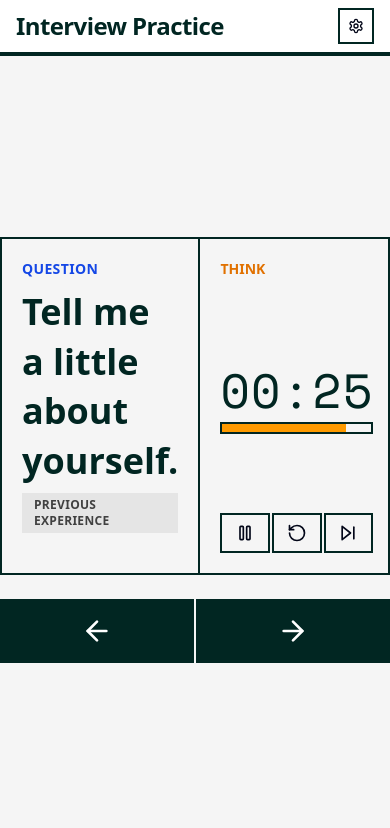
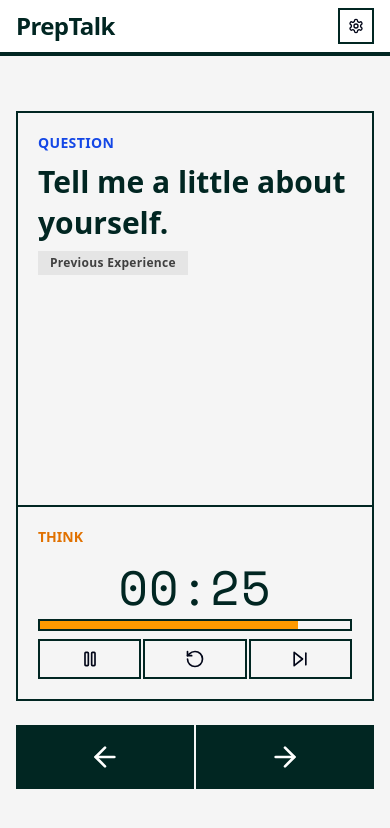
Before and after one commit to heyvj99/PrepTalk, a React (Vite) app: page / in a window 390 px wide. Shown: the top 828 px of the page. Built offline with nearby package versions, Linux system fonts and the light colour scheme; a web font is replaced by a local one.

Commit message:
Making the layout responsive and and fixing the filter errors for topic

```diff
--- a/src/components/Layout.tsx
+++ b/src/components/Layout.tsx
@@ -1,6 +1,6 @@
 import { useNavigate, Outlet } from "react-router-dom";
 import { Button } from "./ui/button";
-import { History, Settings as SettingsIcon } from "lucide-react";
+import { Settings as SettingsIcon } from "lucide-react";
 
 export function Layout() {
   const navigate = useNavigate();
@@ -9,7 +9,7 @@ export function Layout() {
       {/* Top bar */}
       <div className="flex justify-between items-center px-4 py-2 border-b-4 border-black bg-white">
         <span className="font-extrabold text-2xl tracking-tight text-black">
-          Interview Practice
+          PrepTalk
         </span>
         <div className="flex gap-2">
           <Button
@@ -23,7 +23,7 @@ export function Layout() {
         </div>
       </div>
       {/* Main content */}
-      <div className="flex-1 flex flex-col items-center justify-center">
+      <div className="p-4 flex-1 flex flex-col items-center justify-center">
         <Outlet />
       </div>
     </div>
--- a/src/components/QuestionScreen.tsx
+++ b/src/components/QuestionScreen.tsx
@@ -2,7 +2,6 @@ import { useState, useEffect } from "react";
 import { Button } from "./ui/button";
 import { Timer } from "./Timer";
 import { useSettings } from "./SettingsContext";
-// import { useActivityHistory } from "./ActivityHistoryContext";
 import { questions as allQuestions } from "../data/questions";
 import { ArrowLeft, ArrowRight } from "lucide-react";
 
@@ -72,27 +71,35 @@ export function QuestionScreen() {
 
   const currentQuestion = filteredQuestions[questionIdx];
 
+  // TEMPORARY GUARD to prevent crash and show a message
+  if (!currentQuestion) {
+    return (
+      <div className="p-5 text-red-500">
+        Error: No question found for the selected topic ('{topic}') at index{" "}
+        {questionIdx}. Please check your topic filters and question data.
+      </div>
+    );
+  }
+
   return (
     <div className="w-full flex flex-col items-center justify-center">
-      <div className="border-2 border-black w-full h-[40vh] max-w-3xl flex flex-row overflow-hidden">
+      <div className="border-2 border-black w-full h-[40vh] max-w-3xl flex flex-row max-[650px]:flex-col max-[650px]:h-[70vh] overflow-hidden">
         {/* Question Section */}
-        <div className="flex-1 flex flex-col justify-start p-5 min-h-[260px] border-r-2 border-black">
+        <div className="flex-1 max-[650px]:flex-col flex flex-col justify-start p-5 min-h-[260px] max-[650px]:min-h-0 max-[650px]:h-auto border-r-2 border-black max-[650px]:border-r-0 max-[650px]:border-b-2">
           <span className="text-blue-700 font-bold text-sm mb-2 uppercase tracking-wide">
             Question
           </span>
           <div className="flex flex-col justify-center items-start">
-            <p className="text-4xl font-bold leading-snug text-left text-black">
+            <p className="text-4xl max-[500px]:text-3xl font-bold leading-snug text-left text-black">
               {currentQuestion.text}
             </p>
-            <span className="mt-2 px-3 py-1 text-xs bg-neutral-200 text-neutral-700 font-semibold uppercase tracking-wide">
-              {currentQuestion.topic
-                .replace(/^(.)/, (c) => c.toUpperCase())
-                .replace(/_/g, " ")}
+            <span className="mt-2 px-3 py-1 text-xs bg-neutral-200 text-neutral-700 font-semibold tracking-wide">
+              {currentQuestion.topic.replace(/_/g, " ")}
             </span>
           </div>
         </div>
         {/* Timer Section */}
-        <div className="w-64 bg-neutral-100 flex flex-col items-start justify-start p-0">
+        <div className="w-[33%] max-[650px]:w-full max-[650px]:h-auto bg-neutral-100 flex flex-col items-start justify-start p-0">
           {!noAnswering && (
             <Timer
               key={key}
--- a/src/components/Settings.tsx
+++ b/src/components/Settings.tsx
@@ -16,10 +16,10 @@ const ANSWERING_OPTIONS = [
 
 const TOPIC_OPTIONS = [
   { label: "All", value: "all" },
-  { label: "Previous Experience", value: "previous" },
-  { label: "Behavioral Questions", value: "behavioral" },
-  { label: "Situational Questions", value: "situational" },
-  { label: "Culture Fit Questions", value: "culture" },
+  { label: "Previous Experience", value: "Previous Experience" },
+  { label: "Behavioral Questions", value: "Behavioral Question" },
+  { label: "Situational Questions", value: "Situational Question" },
+  { label: "Culture Fit Questions", value: "Culture Fit" },
 ];
 
 export function SettingsModal({
@@ -66,7 +66,7 @@ export function SettingsModal({
 
   return (
     <div
-      className="fixed z-50 flex items-center justify-center bg-black bg-opacity-10"
+      className="fixed p-4 z-50 flex items-center justify-center"
       role="dialog"
       aria-modal="true"
       aria-labelledby="settings-title"
--- a/src/components/SettingsContext.tsx
+++ b/src/components/SettingsContext.tsx
@@ -16,16 +16,27 @@ const SETTINGS_KEY = "interview_settings";
 export function SettingsProvider({ children }: { children: React.ReactNode }) {
   const [thinkingDuration, setThinkingDuration] = useState(30);
   const [answeringDuration, setAnsweringDuration] = useState(120);
-  const [topic, setTopic] = useState("all");
+  const [topic, _setTopic] = useState("all");
+
+  const setTopic = (newTopic: string) => {
+    _setTopic(newTopic);
+  };
 
   useEffect(() => {
     const saved = localStorage.getItem(SETTINGS_KEY);
     if (saved) {
-      const parsed = JSON.parse(saved);
-      if (parsed.thinkingDuration) setThinkingDuration(parsed.thinkingDuration);
-      if (parsed.answeringDuration)
-        setAnsweringDuration(parsed.answeringDuration);
-      if (parsed.topic) setTopic(parsed.topic);
+      try {
+        const parsed = JSON.parse(saved);
+        if (typeof parsed.thinkingDuration === "number")
+          setThinkingDuration(parsed.thinkingDuration);
+        if (typeof parsed.answeringDuration === "number")
+          setAnsweringDuration(parsed.answeringDuration);
+        if (typeof parsed.topic === "string") {
+          setTopic(parsed.topic);
+        }
+      } catch (e) {
+        localStorage.removeItem(SETTINGS_KEY);
+      }
     }
   }, []);
 
--- a/src/components/Timer.tsx
+++ b/src/components/Timer.tsx
@@ -13,45 +13,65 @@ export function Timer({ duration, onComplete, phase, onSkip }: TimerProps) {
   const [paused, setPaused] = useState(false);
   const intervalRef = useRef<NodeJS.Timeout | null>(null);
 
-  // Reset timer on duration change
+  // Reset timer and clear old interval when duration changes
   useEffect(() => {
     setTimeLeft(duration);
     setPaused(false);
+    if (intervalRef.current) {
+      clearInterval(intervalRef.current);
+      intervalRef.current = null;
+    }
   }, [duration]);
 
-  // Handle timer interval
+  // Handle timer interval for counting down
   useEffect(() => {
-    if (paused) {
-      if (intervalRef.current) clearInterval(intervalRef.current);
+    if (paused || timeLeft <= 0) {
+      if (intervalRef.current) {
+        clearInterval(intervalRef.current);
+        intervalRef.current = null;
+      }
       return;
     }
+
     intervalRef.current = setInterval(() => {
-      setTimeLeft((prev) => {
-        if (prev <= 1) {
-          clearInterval(intervalRef.current!);
-          onComplete();
-          return 0;
-        }
-        return prev - 1;
-      });
+      setTimeLeft((prev) => prev - 1); // Only update timeLeft here
     }, 1000);
+
     return () => {
-      if (intervalRef.current) clearInterval(intervalRef.current);
+      if (intervalRef.current) {
+        clearInterval(intervalRef.current);
+        intervalRef.current = null;
+      }
     };
-    // eslint-disable-next-line
-  }, [paused, onComplete]);
+  }, [paused, timeLeft]); // Reruns if paused state changes or timeLeft changes (to stop at 0)
 
-  const percent = (timeLeft / duration) * 100;
+  // Effect to call onComplete when timeLeft reaches 0
+  useEffect(() => {
+    if (timeLeft === 0) {
+      // Ensure any lingering interval is cleared (belt and suspenders)
+      if (intervalRef.current) {
+        clearInterval(intervalRef.current);
+        intervalRef.current = null;
+      }
+      onComplete(); // Called safely in an effect after timeLeft has updated
+    }
+  }, [timeLeft, onComplete]); // Reruns if timeLeft changes or onComplete prop changes
+
+  const percent = duration > 0 ? (timeLeft / duration) * 100 : 0;
 
   const handlePause = () => {
-    if (timeLeft === 0) {
-      // If timer is at 0, reset to full duration when resuming
+    if (timeLeft === 0 && duration > 0) {
       setTimeLeft(duration);
     }
     setPaused((p) => !p);
   };
 
-  const handleReset = () => setTimeLeft(duration);
+  const handleReset = () => {
+    if (duration > 0) {
+      setTimeLeft(duration);
+      setPaused(false);
+    }
+  };
 
   const handleSkip = () => {
     if (phase === "Thinking") {
--- a/src/data/questions.ts
+++ b/src/data/questions.ts
@@ -1,67 +1,67 @@
 export const questions = [
-  { text: "Tell me a little about yourself.", topic: "previous experience" },
+  { text: "Tell me a little about yourself.", topic: "Previous Experience" },
   {
     text: "What are your strengths and weaknesses?",
-    topic: "behavioral question",
+    topic: "Behavioral Question",
   },
-  { text: "Why do you want to work here?", topic: "culture fit" },
+  { text: "Why do you want to work here?", topic: "Culture Fit" },
   {
     text: "Describe a challenging situation and how you handled it.",
-    topic: "situational question",
+    topic: "Situational Question",
   },
-  { text: "Where do you see yourself in five years?", topic: "culture fit" },
-  { text: "Why should we hire you?", topic: "culture fit" },
+  { text: "Where do you see yourself in five years?", topic: "Culture Fit" },
+  { text: "Why should we hire you?", topic: "Culture Fit" },
   {
     text: "Tell me about a time you showed leadership.",
-    topic: "previous experience",
+    topic: "Previous Experience",
   },
   {
     text: "How do you handle stress and pressure?",
-    topic: "behavioral question",
+    topic: "Behavioral Question",
   },
   {
     text: "What is your greatest professional achievement?",
-    topic: "previous experience",
+    topic: "Previous Experience",
   },
-  { text: "Do you have any questions for us?", topic: "culture fit" },
+  { text: "Do you have any questions for us?", topic: "Culture Fit" },
   {
     text: "Describe a time you failed at something and what you learned.",
-    topic: "behavioral question",
+    topic: "Behavioral Question",
   },
   {
     text: "How do you prefer to work in a team?",
-    topic: "culture fit",
+    topic: "Culture Fit",
   },
   {
     text: "Tell me about a project you are particularly proud of.",
-    topic: "previous experience",
+    topic: "Previous Experience",
   },
   {
     text: "Imagine a coworker is not pulling their weight on a project. What do you do?",
-    topic: "situational question",
+    topic: "Situational Question",
   },
   {
     text: "What are your salary expectations?",
-    topic: "culture fit",
+    topic: "Culture Fit",
   },
   {
     text: "How do you stay updated with industry trends?",
-    topic: "behavioral question",
+    topic: "Behavioral Question",
   },
   {
     text: "Can you describe your ideal work environment?",
-    topic: "culture fit",
+    topic: "Culture Fit",
   },
   {
     text: "Tell me about a time you had to persuade someone to see your point of view.",
-    topic: "previous experience",
+    topic: "Previous Experience",
   },
   {
     text: "What would your previous colleagues say about you?",
-    topic: "behavioral question",
+    topic: "Behavioral Question",
   },
   {
     text: "How do you handle conflicting priorities?",
-    topic: "situational question",
+    topic: "Situational Question",
   },
 ];
```
